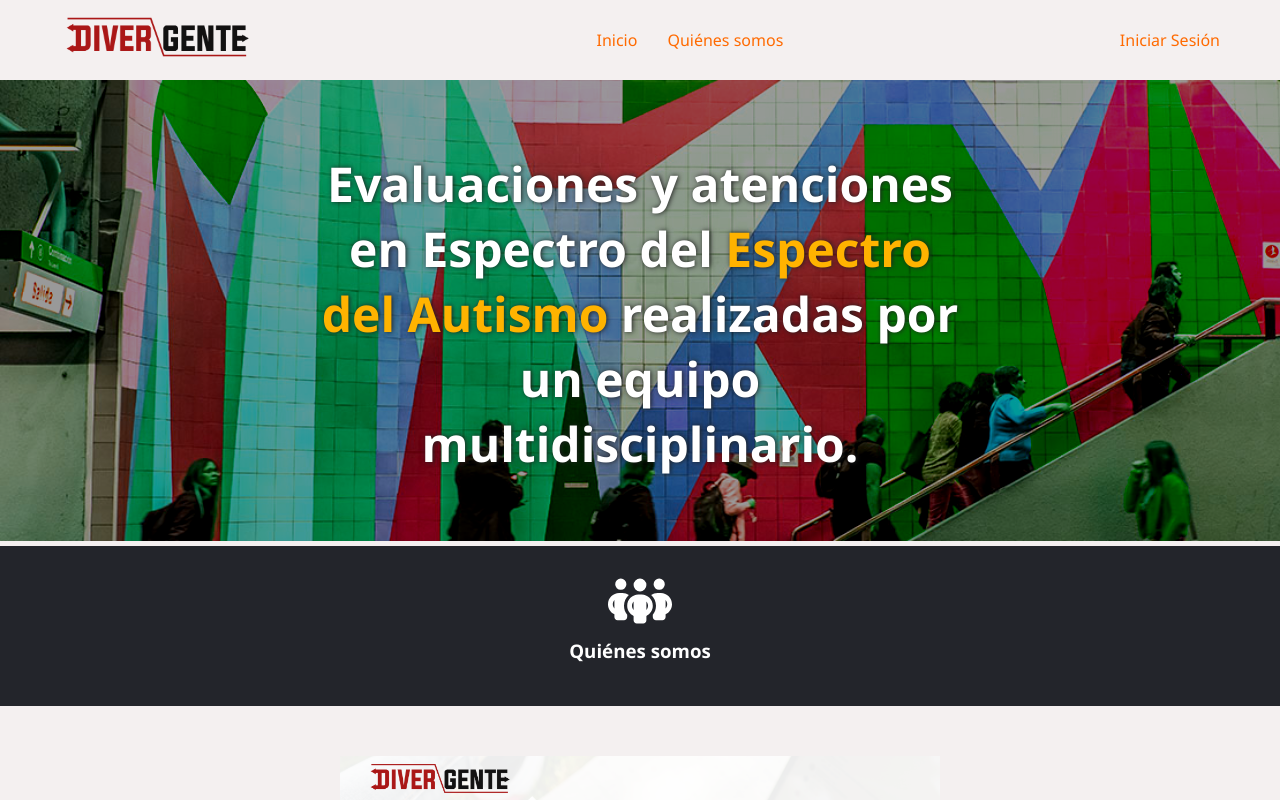
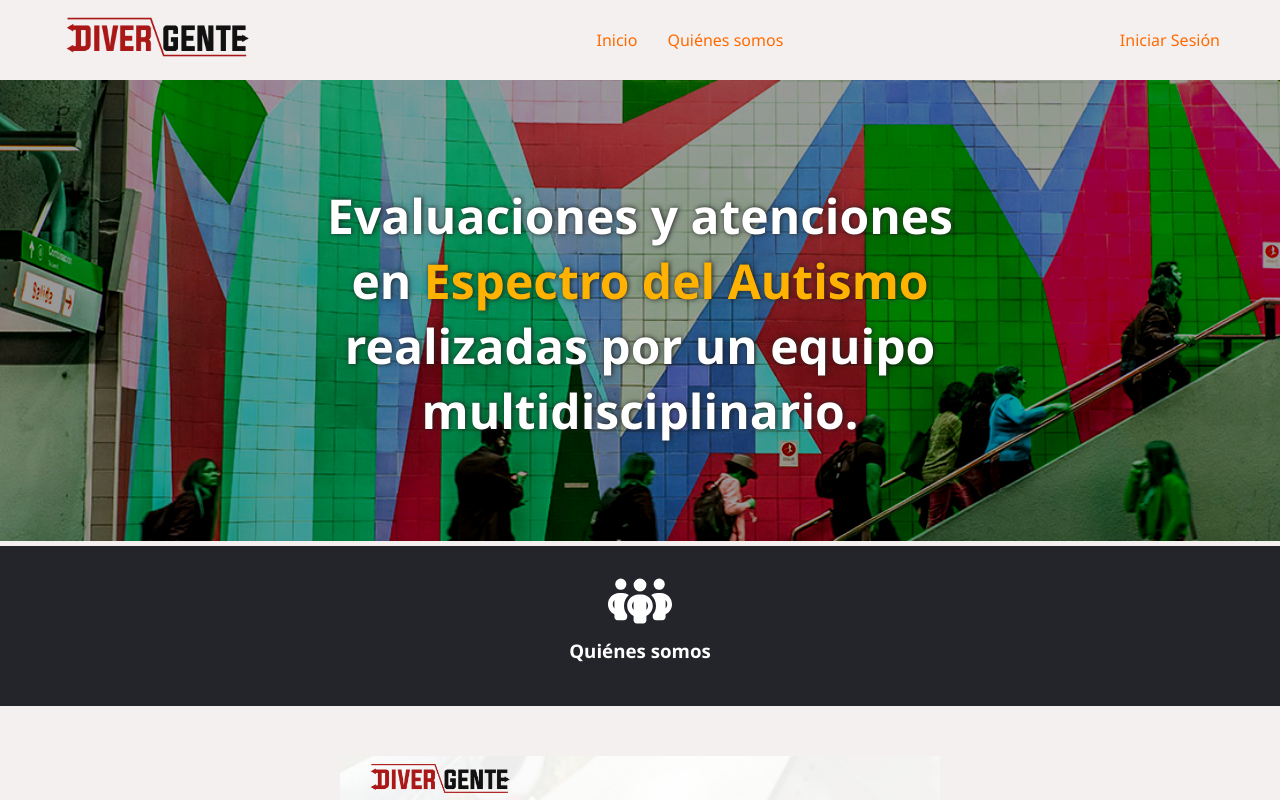
Before and after one commit to christianperich/Divergente, a React (Vite) app in the folder client/: page / in a window 1280 px wide. Shown: the top 800 px of the page. Built offline with nearby package versions, Linux system fonts and the light colour scheme; no server answers.

Commit message:
corrige palabra repetida

```diff
--- a/client/src/pages/Landing.jsx
+++ b/client/src/pages/Landing.jsx
@@ -9,7 +9,7 @@ export default function Landing() {
       <div className="fondo">
         <img className="fondo-img" src={fondo} alt="" />
         <h1 className="fondo-title">
-          Evaluaciones y atenciones en Espectro del{" "}
+          Evaluaciones y atenciones en{" "}
           <span className="remark">Espectro del Autismo</span> realizadas por un
           equipo multidisciplinario.
         </h1>
```
